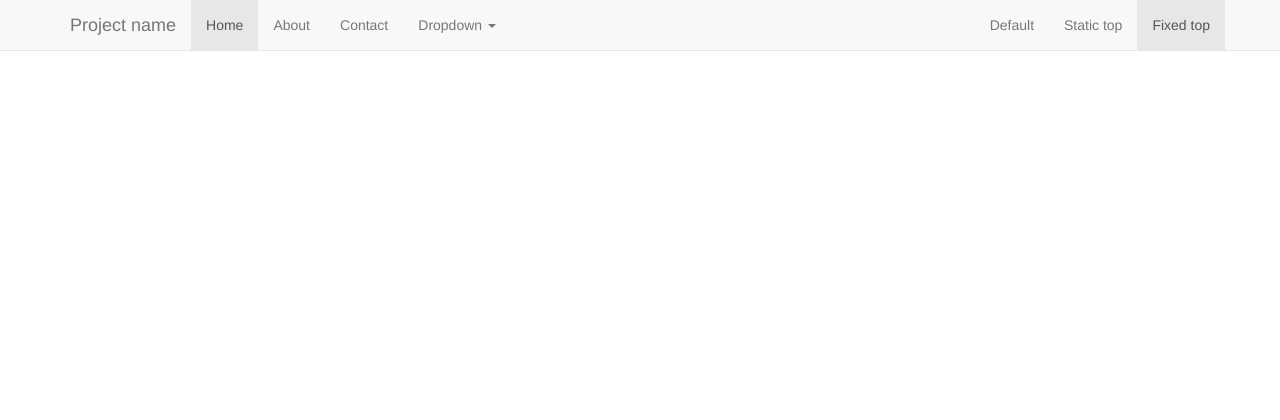
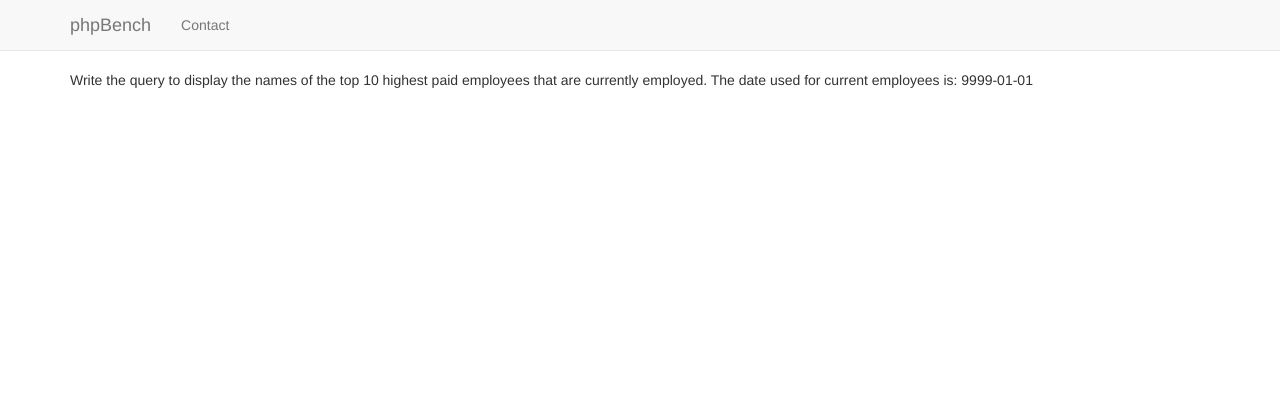
Before and after one commit to hariDasu/phpBench, a PHP site: page / in a window 1280 px wide. Shown: the top 420 px of the page. Run offline with PHP 8.4, Linux system fonts and the light colour scheme; data that the repository does not hold is empty; some libraries are stand-ins or nearby versions.

Commit message:
bootstrap-ing

```diff
--- a/index.php
+++ b/index.php
@@ -36,7 +36,7 @@ $password = 'lDSSJ1Sp2y';
     <meta name="author" content="">
     <link rel="shortcut icon" href="../../assets/ico/favicon.ico">
 
-    <title>Fixed Top Navbar Example for Bootstrap</title>
+    <title>Top</title>
 
     <!-- Bootstrap core CSS -->
     <link href="css/bootstrap.min.css" rel="stylesheet">
@@ -65,37 +65,23 @@ $password = 'lDSSJ1Sp2y';
                 <span class="icon-bar"></span>
                 <span class="icon-bar"></span>
             </button>
-            <a class="navbar-brand" href="#">Project name</a>
+            <a class="navbar-brand" href="#">phpBench</a>
         </div>
         <div class="navbar-collapse collapse">
             <ul class="nav navbar-nav">
-                <li class="active"><a href="#">Home</a></li>
-                <li><a href="#about">About</a></li>
                 <li><a href="#contact">Contact</a></li>
-                <li class="dropdown">
-                    <a href="#" class="dropdown-toggle" data-toggle="dropdown">Dropdown <b class="caret"></b></a>
-                    <ul class="dropdown-menu">
-                        <li><a href="#">Action</a></li>
-                        <li><a href="#">Another action</a></li>
-                        <li><a href="#">Something else here</a></li>
-                        <li class="divider"></li>
-                        <li class="dropdown-header">Nav header</li>
-                        <li><a href="#">Separated link</a></li>
-                        <li><a href="#">One more separated link</a></li>
-                    </ul>
-                </li>
+
             </ul>
-            <ul class="nav navbar-nav navbar-right">
-                <li><a href="../navbar/">Default</a></li>
-                <li><a href="../navbar-static-top/">Static top</a></li>
-                <li class="active"><a href="./">Fixed top</a></li>
-            </ul>
+
         </div><!--/.nav-collapse -->
     </div>
 </div>
 
 <div class="container">
 
+    <p>Write the query to display the names of the top 10 highest paid employees that are currently employed.
+
+        The date used for current employees is: 9999-01-01</p>
     <!-- Main component for a primary marketing message or call to action -->
     <?php
     try{
```
